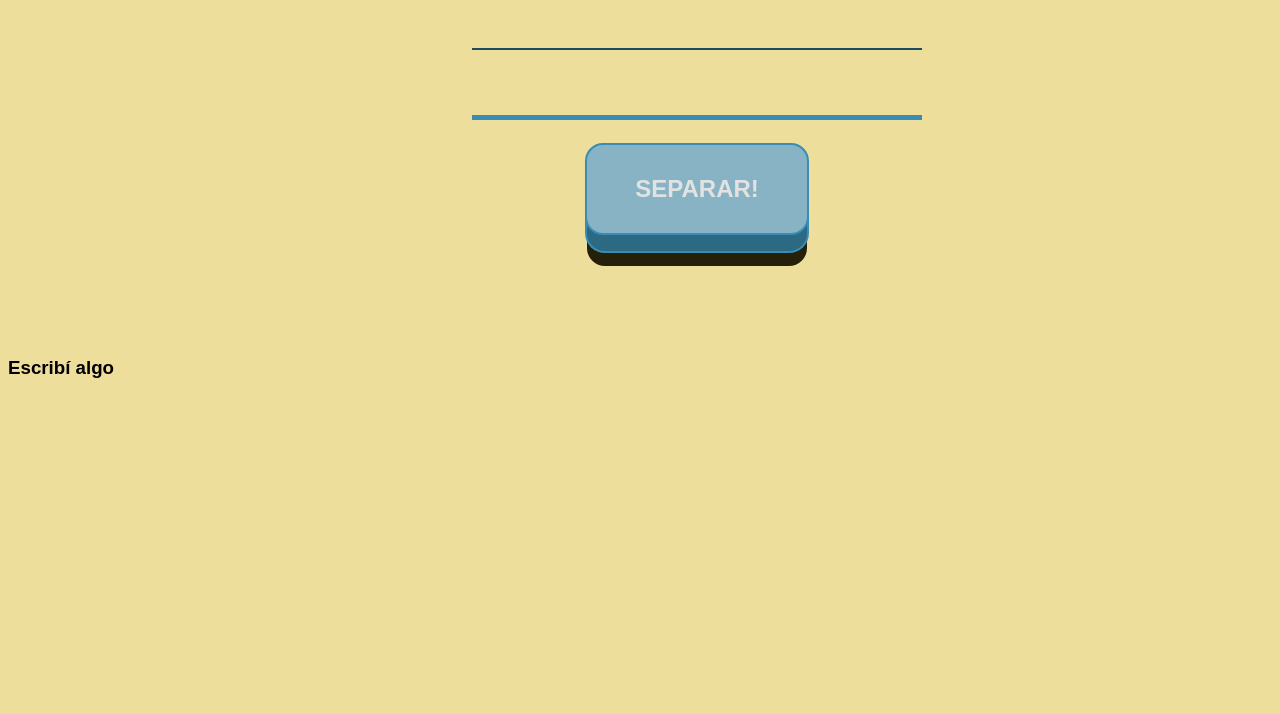
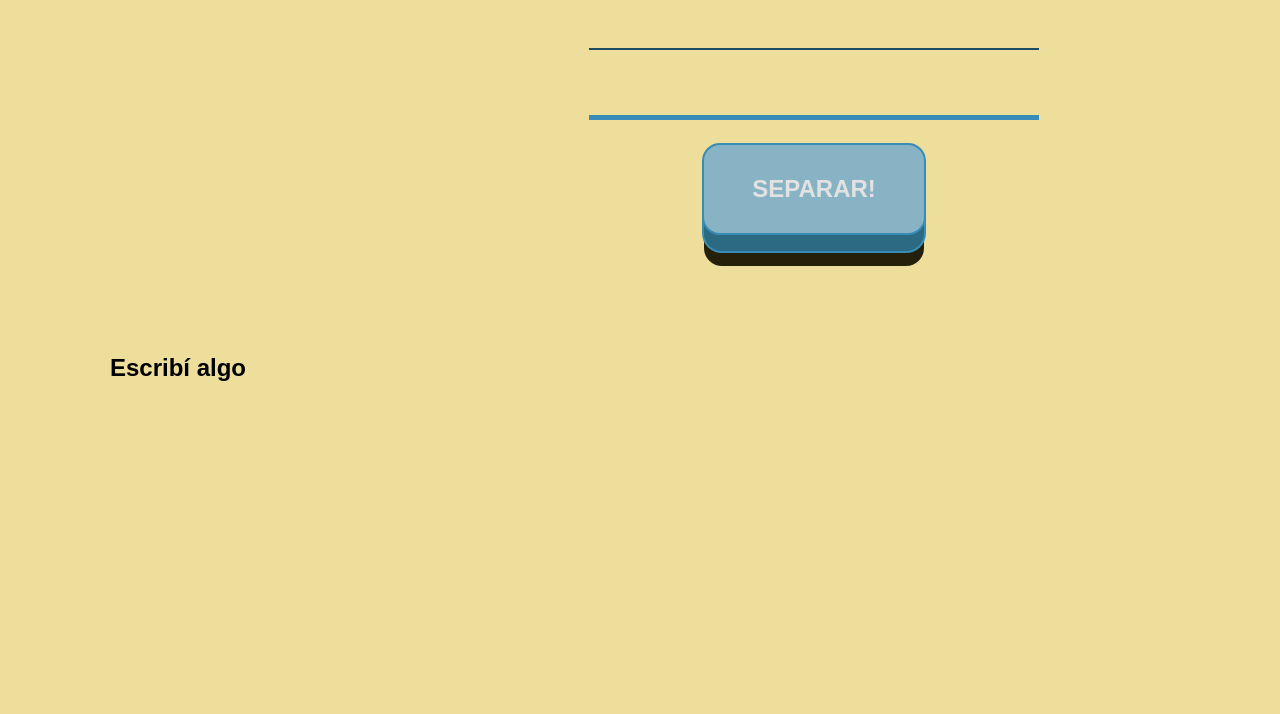
Before and after one commit to pablolucianop/count-syllables-in-spanish, a website: page index.html in a window 1280 px wide. Drawn offline with Linux system fonts and the light colour scheme.

Commit message:
Update index.html

```diff
--- a/index.html
+++ b/index.html
@@ -4,7 +4,7 @@
     <link rel="stylesheet" type="text/css" href="trstyle.css" />
   </head>
   <body>
-            <h3> Escribí algo</h3>
+    <h2> Escribí algo</h2>
     <div class="spellSpace">
       <div class="top">
         <h2>
```
